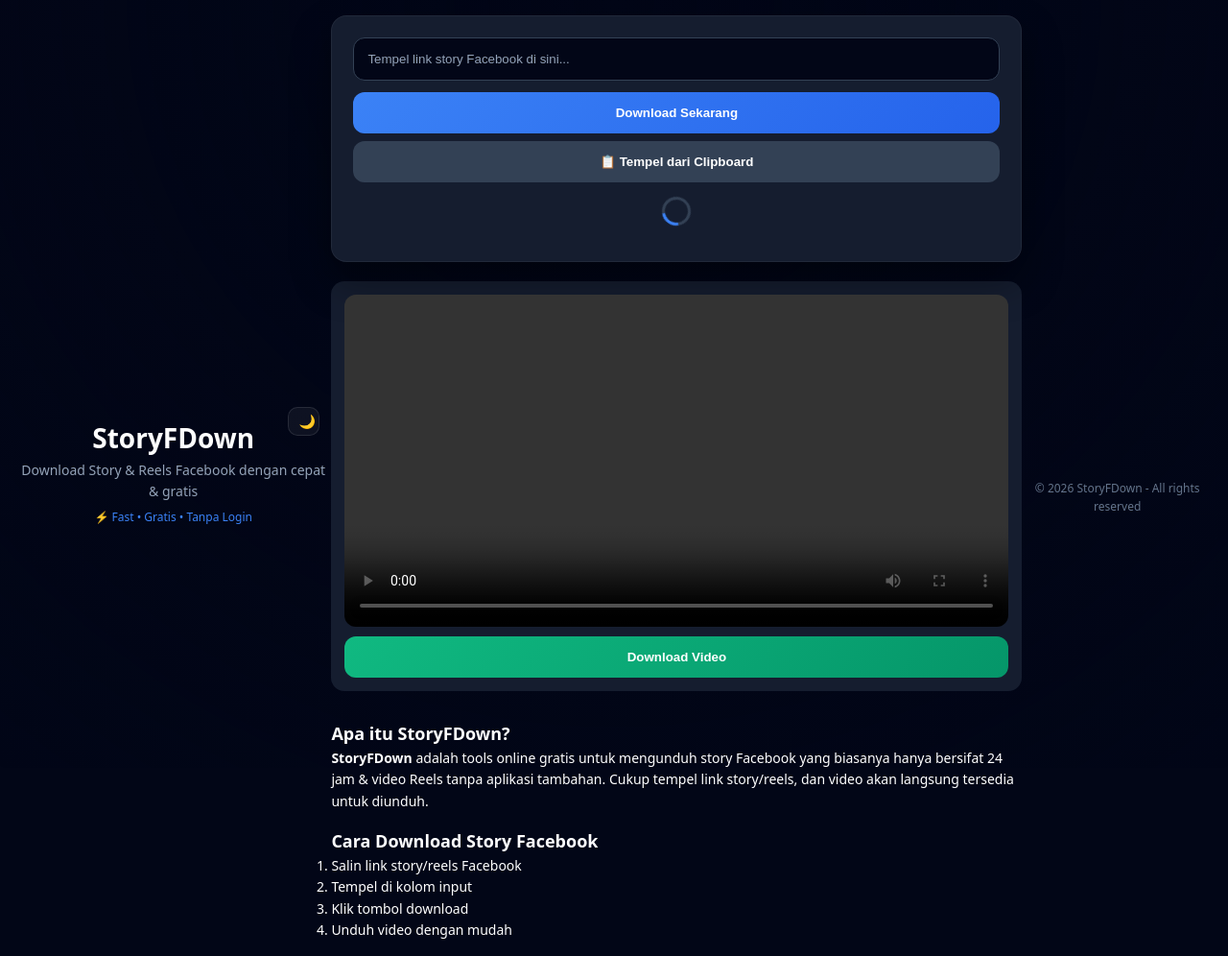
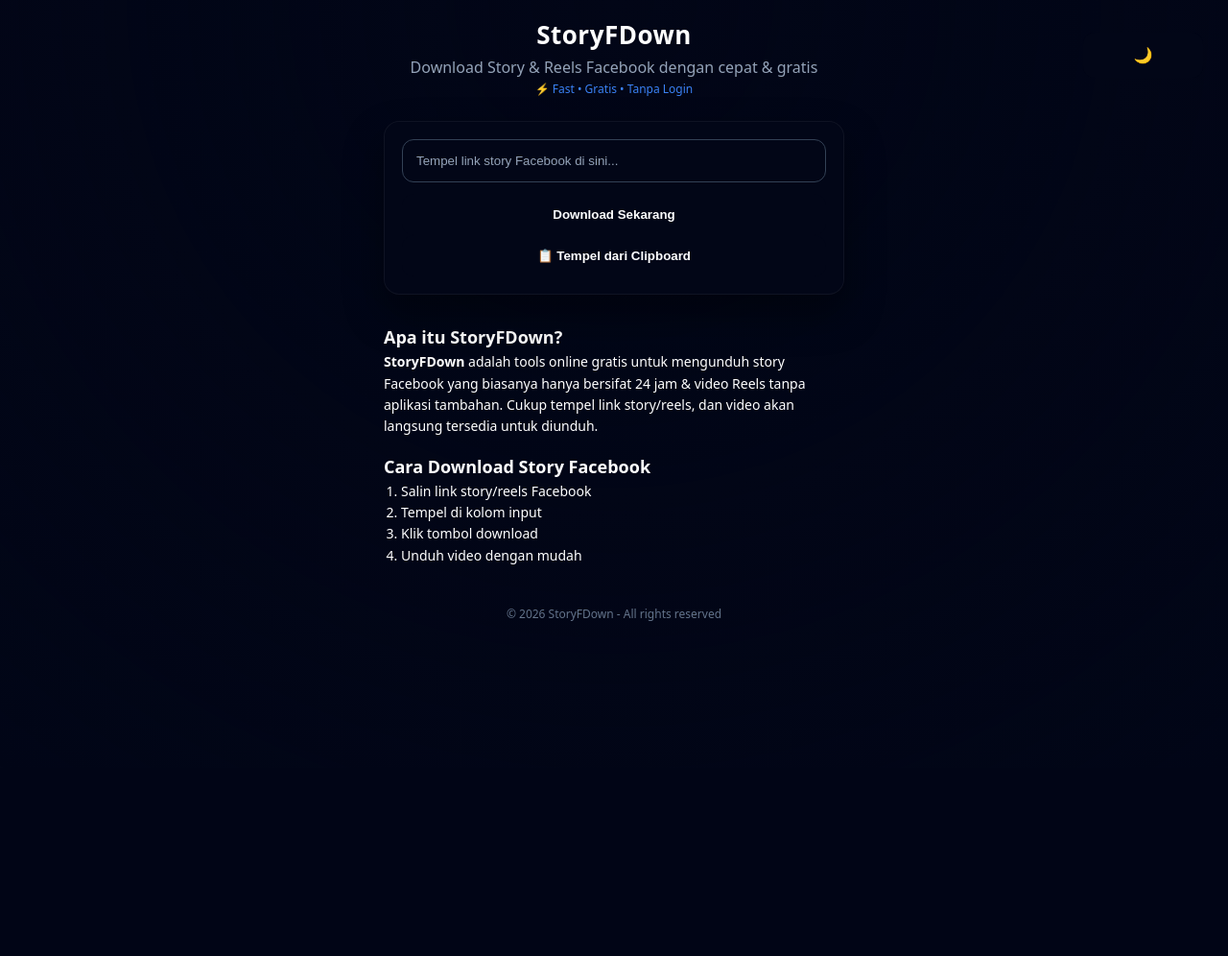
Before and after one commit to webuicode69-project/storyfdown, a Flask app: page / in a window 1280 px wide. Shown: the whole page at 96% size. After the commit the page ends 647 px from the top, so only its background shows below. Run offline with Flask 3, Linux system fonts and the light colour scheme.

Commit message:
Update style.css

```diff
--- a/static/style.css
+++ b/static/style.css
@@ -1,6 +1,4 @@
-/* ===================== */
-/* 🎨 THEME VARIABLES */
-/* ===================== */
+/* THEME VARIABLES */
 :root {
     --bg: #020617;
     --card: rgba(30, 41, 59, 0.7);
@@ -17,18 +15,32 @@ body.light {
     --sub: #475569;
 }
 
-/* ===================== */
+.theme-toggle {
+    position: absolute;
+    right: 10px;
+    top: 10px;
+    background: rgba(255,255,255,0.05);
+    border: 1px solid rgba(255,255,255,0.1);
+    padding: 6px 10px;
+    border-radius: 10px;
+    font-size: 16px;
+    cursor: pointer;
+    backdrop-filter: blur(8px);
+}
+/* BADGE */
+.badge {
+    font-size: 12px;
+    color: var(--primary);
+}
+
 /* RESET */
-/* ===================== */
 * {
     margin: 0;
     padding: 0;
     box-sizing: border-box;
 }
 
-/* ===================== */
 /* BASE */
-/* ===================== */
 body::before {
     content: "";
     position: fixed;
@@ -45,62 +57,33 @@ body {
     line-height: 1.6;
     transition: 0.3s;
 }
-
-/* ===================== */
 /* HEADER */
-/* ===================== */
 .header {
     text-align: center;
     margin-bottom: 24px;
-    position: relative;
-    padding-top: 10px;
+    position: relative; /* penting */
 }
 
-/* TOGGLE FIX */
-.theme-toggle {
-    position: absolute;
-    right: 12px;
-    top: 0;
-    background: rgba(255,255,255,0.05);
-    border: 1px solid rgba(255,255,255,0.1);
-    padding: 6px 10px;
-    border-radius: 10px;
-    font-size: 14px;
-    cursor: pointer;
-    width: 10%
-}
-
-/* TEXT */
 h1 {
-    font-size: 24px;
+    font-size: 26px;
     font-weight: 700;
+    letter-spacing: 0.5px;
 }
 
 .subtitle {
     color: var(--sub);
-    font-size: 14px;
 }
 
-.badge {
-    margin-top: 6px;
-    font-size: 12px;
-    color: var(--primary);
-}
 
-/* ===================== */
 /* CONTAINER */
-/* ===================== */
 .container {
-    width: 100%;
     max-width: 480px;
     margin: auto;
 }
 
-/* ===================== */
 /* CARD */
-/* ===================== */
 .card {
-    background: var(--card);
+    background: var(--bg);
     backdrop-filter: blur(12px);
     padding: 18px;
     border-radius: 16px;
@@ -108,17 +91,16 @@ h1 {
     border: 1px solid rgba(255,255,255,0.05);
 }
 
-/* ===================== */
 /* INPUT */
-/* ===================== */
 input {
     width: 100%;
     padding: 14px;
     border-radius: 12px;
     border: 1px solid #334155;
     margin-bottom: 12px;
-    background: var(--bg);
+    background:var(--bg);
     color: var(--text);
+    transition: 0.2s;
 }
 
 input::placeholder {
@@ -126,84 +108,93 @@ input::placeholder {
 }
 
 input:focus {
-    border-color: var(--primary);
+    border-color: #3b82f6;
     box-shadow: 0 0 0 2px rgba(59,130,246,0.3);
 }
 
-/* ===================== */
 /* BUTTON */
-/* ===================== */
 button {
     width: 100%;
     padding: 14px;
     border-radius: 12px;
     border: none;
-    background: linear-gradient(135deg, #3b82f6, #2563eb);
-    color: white;
+    background: var(--bg);
+    color: var(--text);
     font-weight: 600;
     cursor: pointer;
     transition: 0.2s;
 }
 
+/* hover desktop */
+button:hover {
+    transform: translateY(-1px);
+    box-shadow: 0 8px 20px rgba(59,130,246,0.3);
+}
+
+/* active mobile */
 button:active {
     transform: scale(0.97);
 }
 
-button:hover {
-    transform: translateY(-1px);
+/* ERROR */
+.error {
+    margin-top: 10px;
+    color: var(--text);
+
+    font-size: 14px;
+    text-align: center;
 }
 
-/* SECONDARY */
-.secondary-btn {
-    background: #334155;
-    margin-top: 8px;
-}
-
-/* ===================== */
 /* RESULT */
-/* ===================== */
 .result {
     margin-top: 20px;
     padding: 14px;
     border-radius: 14px;
-    background: var(--card);
-    display: flex;
-    flex-direction: column;
-    gap: 10px;
+    background: var(--bg);
+    border: 1px solid rgba(255,255,255,0.05);
     animation: fadeIn 0.3s ease;
 }
 
-/* VIDEO FIX */
+.hidden {
+    display: none;
+}
+
+/* VIDEO */
 video {
     width: 100%;
-    height: auto;
-    max-height: 60vh;
     border-radius: 12px;
-    object-fit: contain;
+    margin-top: 10px;
 }
 
 /* DOWNLOAD */
 .download-btn {
-    background: linear-gradient(135deg, #10b981, #059669);
+    margin-top: 12px;
+    background: var(--bg);
 }
 
-/* ===================== */
-/* ERROR */
-/* ===================== */
-.error {
-    margin-top: 10px;
-    color: #f87171;
-    font-size: 14px;
-    text-align: center;
+
+/* BUTTON */
+#themeToggle {
+    width: 10%;
+    padding: 14px;
+    border-radius: 12px;
+    border: none;
+    background: var(--bg);
+    color: var(--text);
+    font-weight: 600;
+    margin-top: 8px;
 }
 
-/* ===================== */
+/* SECONDARY BUTTON */
+.secondary-btn {
+    background: var(--bg);
+}
+
 /* DESCRIPTION */
-/* ===================== */
 .description {
     margin-top: 30px;
     font-size: 14px;
-    color: var(--text);
+    color: var(--text)
 }
 
 .description h2 {
@@ -211,19 +202,18 @@ video {
     margin-top: 16px;
 }
 
-/* ===================== */
+.description ol {
+    padding-left: 18px;
+}
+
 /* FOOTER */
-/* ===================== */
 .footer {
     text-align: center;
     margin-top: 40px;
     font-size: 12px;
     color: #64748b;
 }
-
-/* ===================== */
 /* LOADER */
-/* ===================== */
 .loader {
     margin: 15px auto;
     width: 30px;
@@ -234,13 +224,12 @@ video {
     animation: spin 1s linear infinite;
 }
 
-/* ===================== */
 /* ANIMATION */
-/* ===================== */
 @keyframes spin {
     to { transform: rotate(360deg); }
 }
 
+/* ANIMATION */
 @keyframes fadeIn {
     from {
         opacity: 0;
@@ -251,36 +240,3 @@ video {
         transform: translateY(0);
     }
 }
-
-/* ===================== */
-/* TABLET */
-/* ===================== */
-@media (min-width: 768px) {
-    .container {
-        max-width: 600px;
-    }
-
-    .card {
-        padding: 22px;
-    }
-
-    h1 {
-        font-size: 28px;
-    }
-}
-
-/* ===================== */
-/* DESKTOP */
-/* ===================== */
-@media (min-width: 1024px) {
-    body {
-        display: flex;
-        justify-content: center;
-        align-items: center;
-        min-height: 100vh;
-    }
-
-    .container {
-        max-width: 720px;
-    }
-}
```
